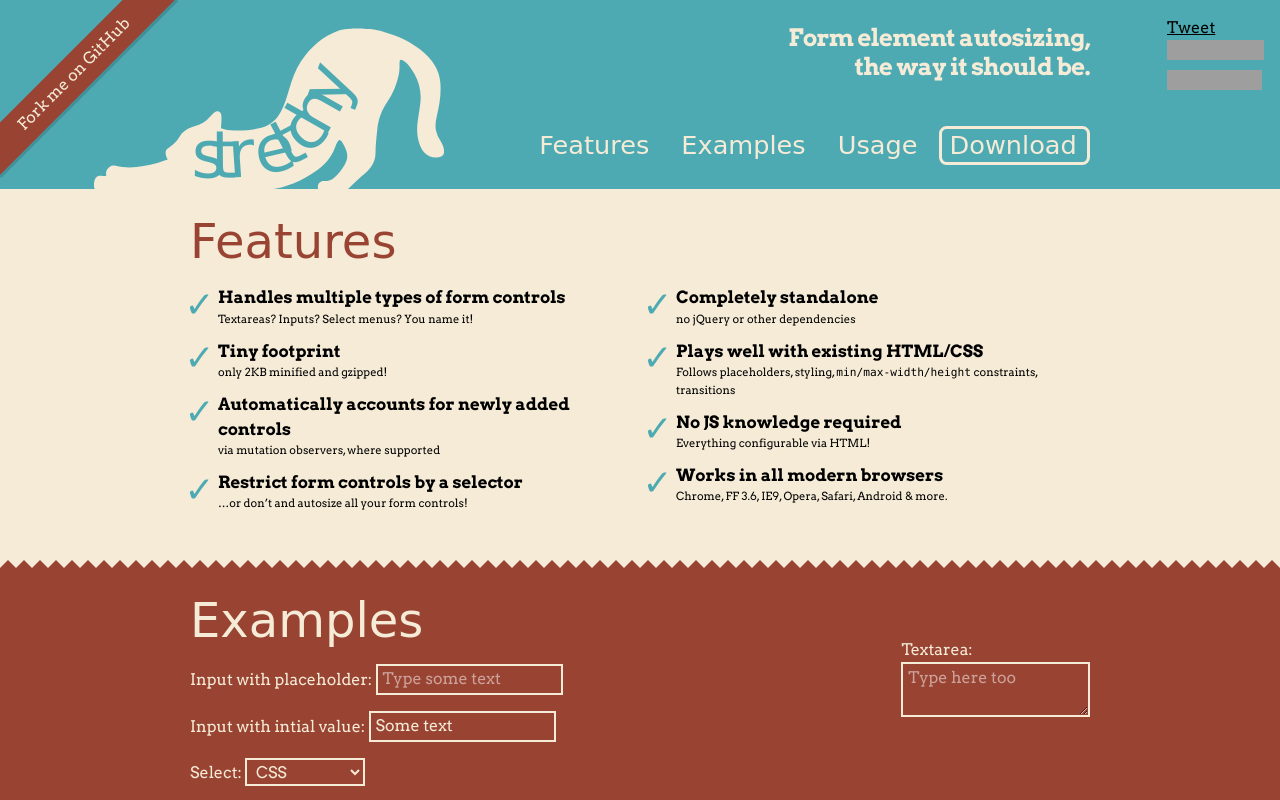
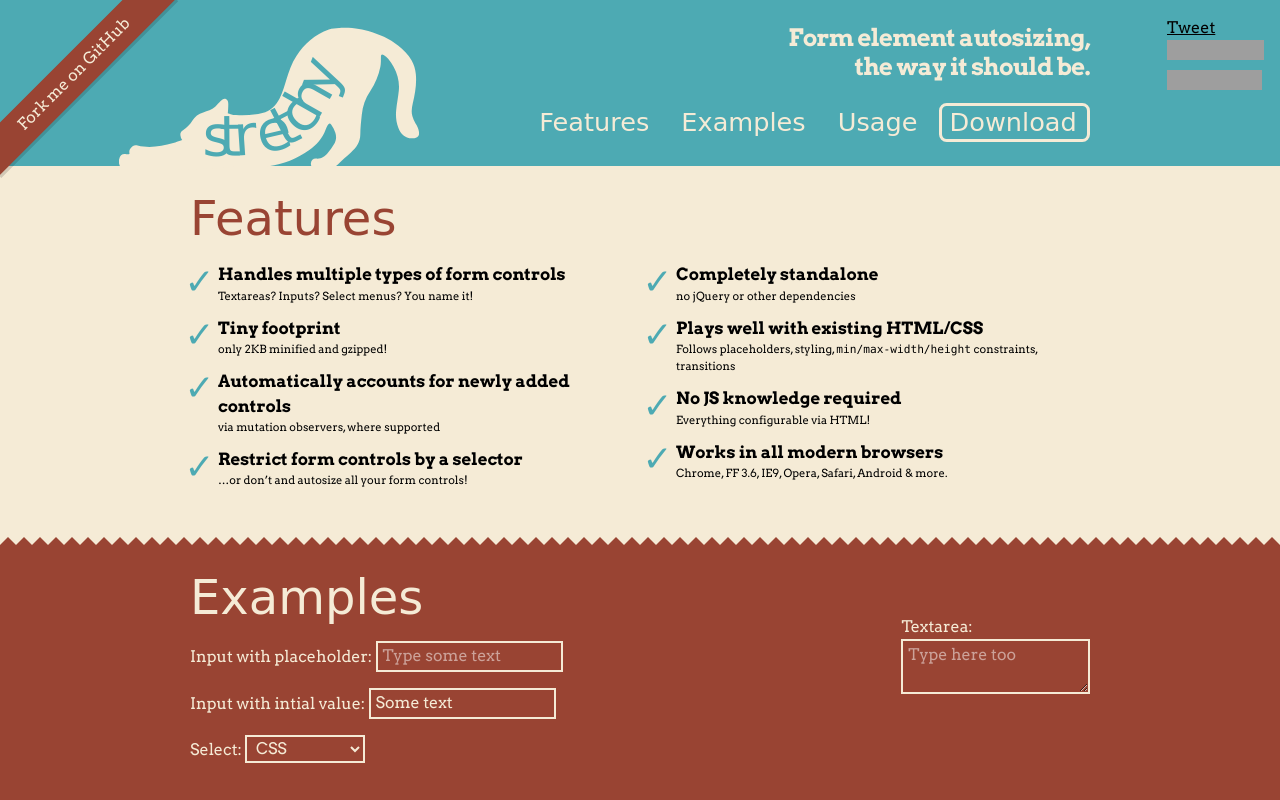
Before and after one commit to LeaVerou/stretchy, a plain HTML site: page index.html in a window 1280 px wide. Shown: the top 800 px of the page. Drawn offline with Linux system fonts and the light colour scheme; grey boxes are pictures that could not be loaded; a web font is replaced by a local one.

Commit message:
Fix logo font

```diff
--- a/index.html
+++ b/index.html
@@ -10,7 +10,7 @@
 <body>
 
 <header>
-	<h1><img src="logo.svg" alt="stretchy.js" /></h1>
+	<h1><iframe src="logo.svg"></iframe></h1>
 
 	<div>
 		<p>Form element autosizing,<br /> the way it should be.</p>
@@ -36,7 +36,7 @@
 		<li><strong>Completely standalone</strong> no jQuery or other dependencies</li>
 		<li><strong>Plays well with existing HTML/CSS</strong> Follows placeholders, styling, <code>min/max-width/height</code> constraints, transitions</li>
 		<li><strong>No JS knowledge required</strong> Everything configurable via HTML!</li>
-		<li><strong>Works in all modern browsers</strong> Chrome, FF 3.6, IE9, Opera, Safari, Android &amp; more.</li>
+		<li><strong><a href="#browser-support">Works in all modern browsers</a></strong> Chrome, FF 3.6, IE9, Opera, Safari, Android &amp; more.</li>
 	</ul>
 </section>
 
@@ -109,6 +109,15 @@
 	</dl>
 </section>
 
+<section id="browser-support">
+	<h1>Browser Support Notes</h1>
+
+	<ul>
+		<li>On <a href="http://caniuse.com/#feat=mutationobserver">browsers that do not support mutation observers</a>, you have to manually call <code>Stretchy.apply()</code> on new elements. </li>
+		<li>IE has an issue with <code>&lt;input></code> elements, due to it misreporting <code>scrollWidth</code>. If this matters to you, you can use <a href="https://github.com/gregwhitworth/scrollWidthPolyfill">this polyfill</a> by Greg Whitworth (under development).</li>
+	</ul>
+</section>
+
 <footer>
 	Made with &hearts; by <a href="http://lea.verou.me">Lea Verou</a> &bull; <a href="http://lea.verou.me/2015/07/stretchy-form-element-autosizing-the-way-it-should-be">About</a>
 	<a href="https://github.com/LeaVerou/stretchy" class="github-ribbon">Fork me on GitHub</a>
--- a/style.scss
+++ b/style.scss
@@ -1,4 +1,3 @@
-
 // Colors
 $accent1: hsl(185, 40%, 50%); // turquoise
 $accent2: hsl(10, 50%, 40%); // dark red
@@ -57,12 +56,14 @@
 	& > h1 {
 		display: inline-block;
 		width: 350px;
-		margin-bottom: -.7em;
+		margin-bottom: -.66em;
 		margin-left: -2em;
 	}
 
-	img {
+	iframe {
 		display: block;
+		width: 100%;
+		border: 0;
 	}
 
 	& > div {
@@ -180,6 +181,10 @@
 			li strong {
 				display: block;
 				font-size: 150%;
+
+				a:not(:hover) {
+					text-decoration: none;
+				}
 			}
 }
 
```
Also changed, not shown: style.css.
